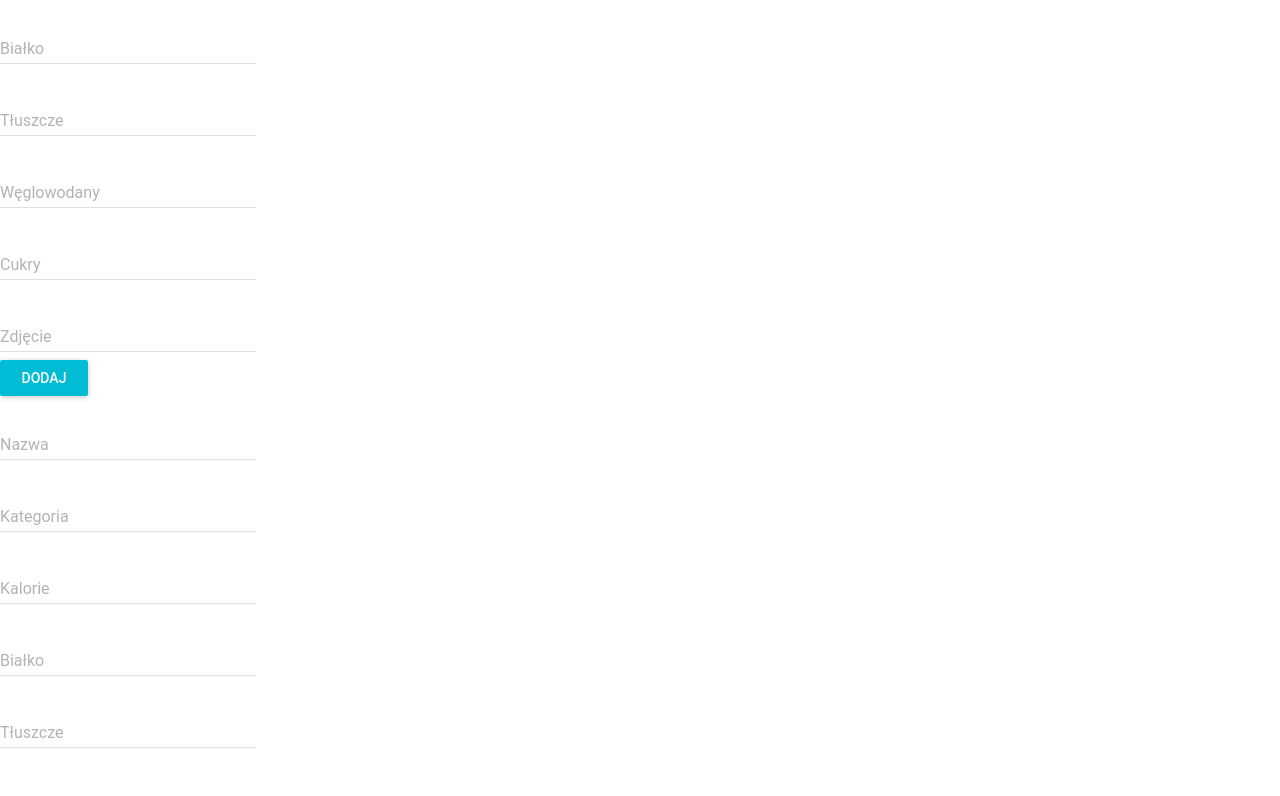
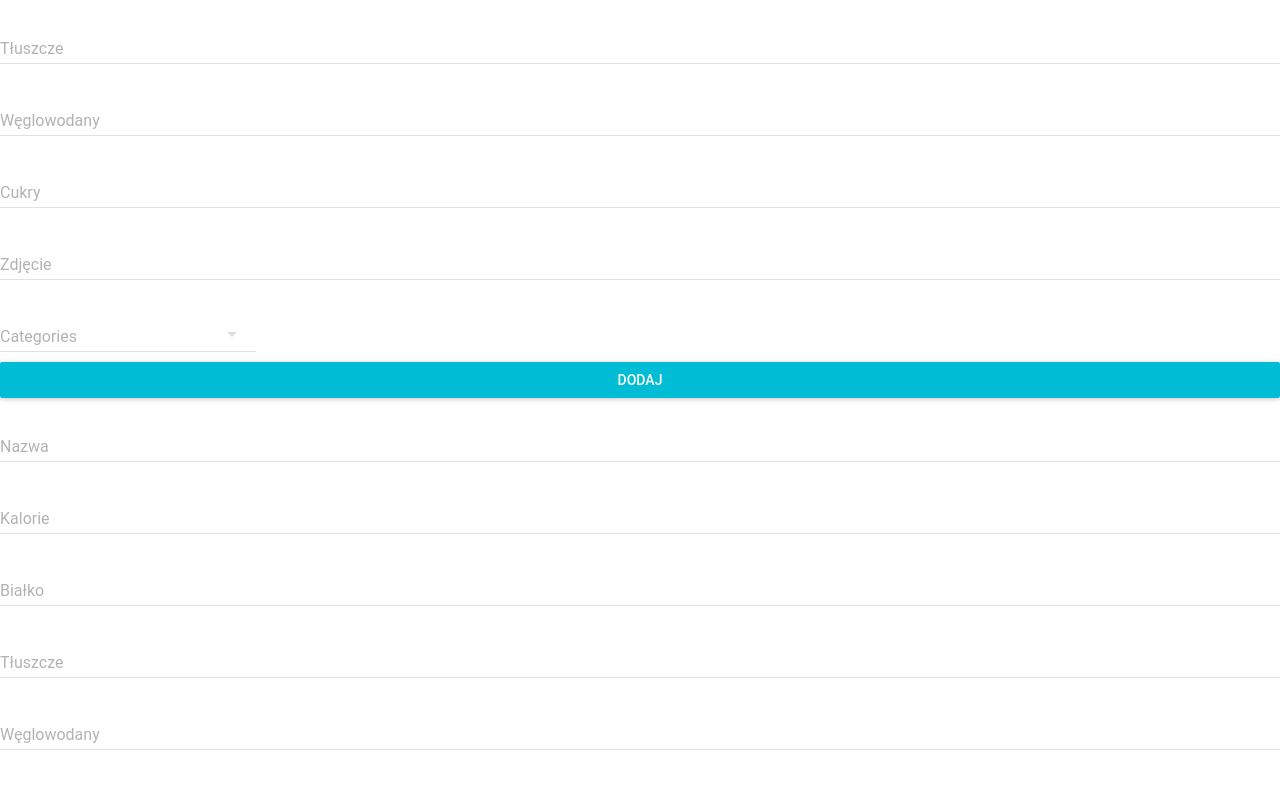
Before and after one commit to infoshareacademy/jfddl3-fitcode-app, a React (Create React App) app: page /food-add in a window 1280 px wide. Shown: the part 280-1076 px from the top of the page. Built offline with nearby package versions, Linux system fonts and the light colour scheme; the HTML template or start-up script is replaced by a standard one.

Commit message:
selectField and categories updated

```diff
--- a/src/FoodAdd.js
+++ b/src/FoodAdd.js
@@ -2,13 +2,16 @@ import React, {Component} from 'react';
 
 import TextField from 'material-ui/TextField';
 import RaisedButton from 'material-ui/RaisedButton';
+import SelectField from 'material-ui/SelectField';
+import MenuItem from 'material-ui/MenuItem';
 
-import textCategories from './text-categories'
+import textCategories from './categories'
 
 class FoodAdd extends Component {
 
     state = {
         data: null,
+        catSelect: null,
         name: null,
         category: null,
         energy: null,
@@ -19,7 +22,7 @@ class FoodAdd extends Component {
         photo: null
     }
 
-    componentWillMount() {
+    getData = () => {
         fetch(
             `${process.env.PUBLIC_URL}/database.json`
         )
@@ -31,13 +34,17 @@ class FoodAdd extends Component {
             })
     }
 
+    componentWillMount() {
+        this.getData()
+    }
+
     handleSubmit = (event) => {
         event.preventDefault()
 
         const newFood = {
             uid: Date.now(),
             name: this.state.name,
-            category: this.state.category,
+            category: this.state.catSelect,
             energy: this.state.energy,
             protein: this.state.protein,
             fat: this.state.fats,
@@ -56,11 +63,11 @@ class FoodAdd extends Component {
             }
         )
             .then(() => {
-                    alert('Dodano task!')
-                    this.componentWillMount()
+                    alert('Jedzonko dodane')
+                    this.getData()
                 }
             )
-            .catch((error) => alert('Cos poszlo nie tak'))
+            .catch((error) => alert('Ups'))
     }
 
     handleTextChange = (event, name) => {
@@ -68,6 +75,8 @@ class FoodAdd extends Component {
         newState[name] = event.target.value
         this.setState(newState)
     }
+
+    handleCatSelect = (event, index, value) => this.setState({catSelect: value})
 
 
     render() {
@@ -82,12 +91,25 @@ class FoodAdd extends Component {
                                 style={{display: 'block'}}
                                 key={cat.floatingLabelText}
                                 name={cat.name}
-                                onChange={(e) => this.handleTextChange(e,cat.name )}
+                                onChange={(e) => this.handleTextChange(e, cat.name)}
+                                fullWidth={true}
                             />
                         ))
                     }
 
-                    <RaisedButton label="Dodaj" primary={true} type="submit"/>
+                    <SelectField
+                        floatingLabelText="Categories"
+                        value={this.state.catSelect}
+                        onChange={this.handleCatSelect}
+                    >
+                        <MenuItem value={'Warzywa'} primaryText="Warzywa"/>
+                        <MenuItem value={'Owoce'} primaryText="Owoce"/>
+                        <MenuItem value={'Mięso'} primaryText="Mięso"/>
+                        <MenuItem value={'Ryby'} primaryText="Ryby"/>
+                        <MenuItem value={'Nabiał'} primaryText="Nabiał"/>
+                    </SelectField>
+
+                    <RaisedButton label="Dodaj" primary={true} type="submit" style={{display: 'block'}}/>
                 </form>
             </div>
         )
--- a/src/text-categories.js
+++ b/src/categories.js
@@ -1,16 +1,8 @@
-import FoodAdd from './FoodAdd'
-
 const textCategories = [
     {
         hintText: 'Jedzenie',
         floatingLabelText: 'Nazwa',
         name: 'name'
-    },
-
-    {
-        hintText: 'Owoce, warzywa, itp',
-        floatingLabelText: 'Kategoria',
-        name: 'category'
     },
 
     {
```
